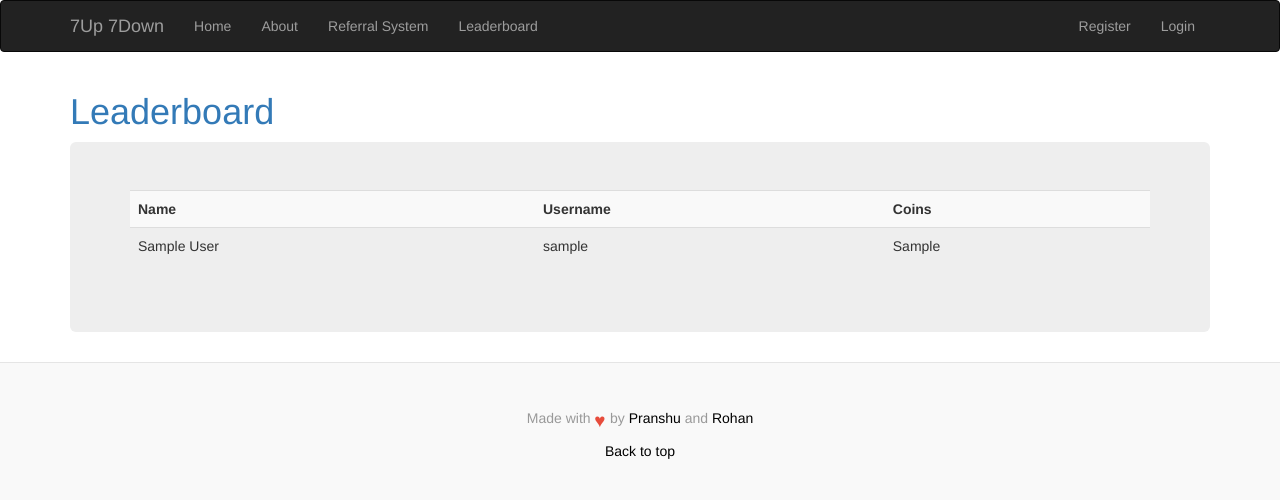
After one commit to pranshukharkwal/7UP-7Down, a Flask app: page /leaderboard in a window 1280 px wide. The commit adds this page. Shown: the top 500 px of the page. Run offline with Flask 2, Linux system fonts and the light colour scheme; tables that the repository leaves empty or names only in its code hold one stand-in row (values such as "Sample post"); data that the repository does not hold is empty; some libraries are stand-ins or nearby versions.

Commit message:
Added leaderboard feature

```diff
--- a/app.py
+++ b/app.py
@@ -212,6 +212,17 @@ def update():
         cur.close()
         return redirect(url_for('dashboard'))
 
+@app.route('/leaderboard')
+def leaderboard():
+    cur = mysql.connection.cursor()
+    result = cur.execute('select * from users')
+    data = list(cur.fetchall())
+    data.sort(key = lambda x: x['coins'] , reverse=True)
+    if len(data) > 10:
+        data = data[0:10]
+
+    return render_template('leaderboard.html' , data=data)
+
 @app.route('/logout')
 @is_logged_in
 def logout():
--- a/templates/includes/_navbar.html
+++ b/templates/includes/_navbar.html
@@ -14,6 +14,7 @@
             <li><a href="/">Home</a></li>
             <li><a href="/about">About</a></li>
             <li><a href="/referral_system">Referral System</a></li>
+            <li><a href="/leaderboard">Leaderboard</a></li>
           </ul>
 
           <ul class="nav navbar-nav navbar-right">
--- /dev/null
+++ b/templates/leaderboard.html
@@ -0,0 +1,23 @@
+{% extends 'layout.html' %}
+
+{% block body %}
+<h1 class="text-primary"> Leaderboard </h1>
+<div class="jumbotron text-left">
+
+<table class="table table-striped">
+<tr>
+<th> Name </th>
+<th> Username </th>
+<th> Coins </th>
+</tr>
+
+{% for item in data %}
+<tr>
+<td>{{item.name}}</td>
+<td>{{item.username}}</td>
+<td>{{item.coins}}</td>
+</tr>
+{% endfor %}
+</table>
+</div>
+{% endblock %}
```
